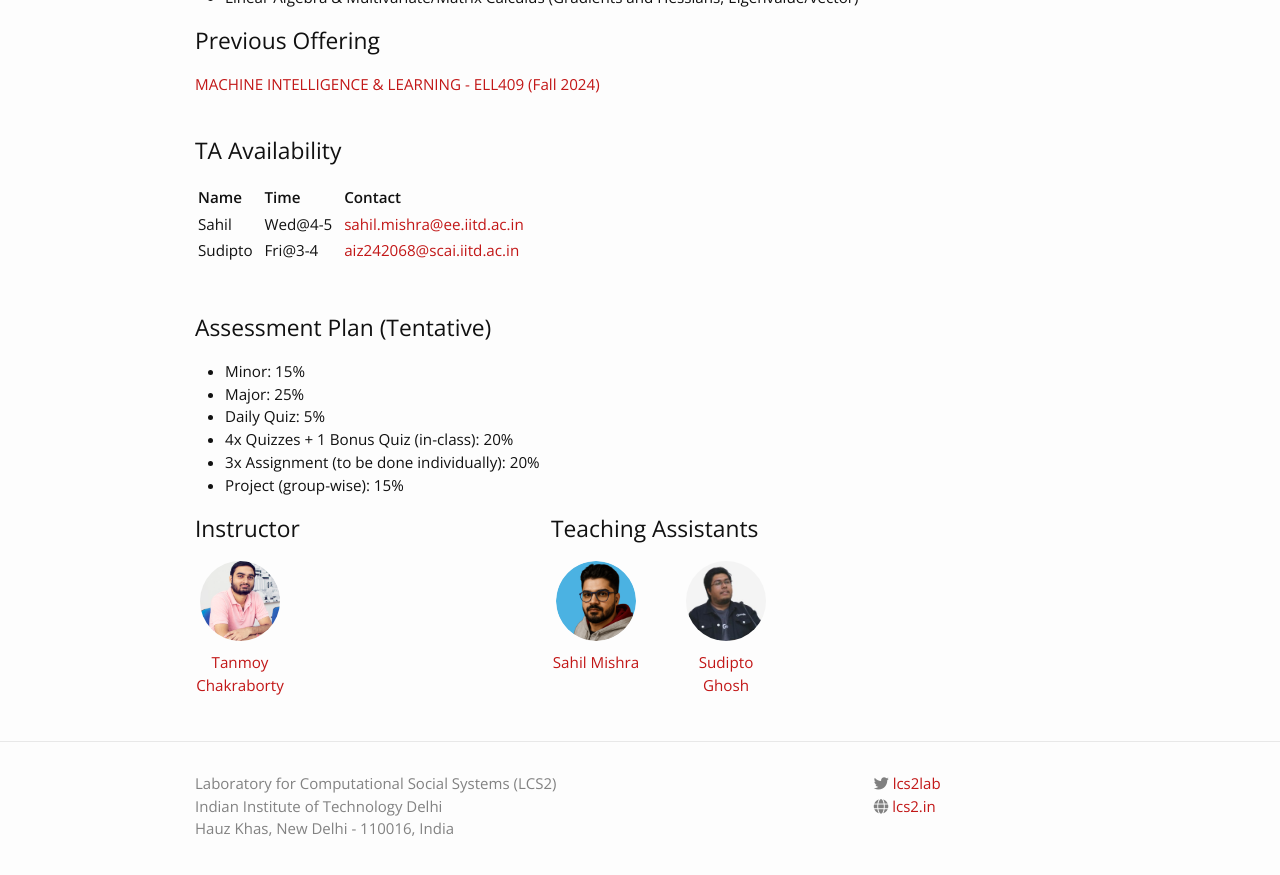
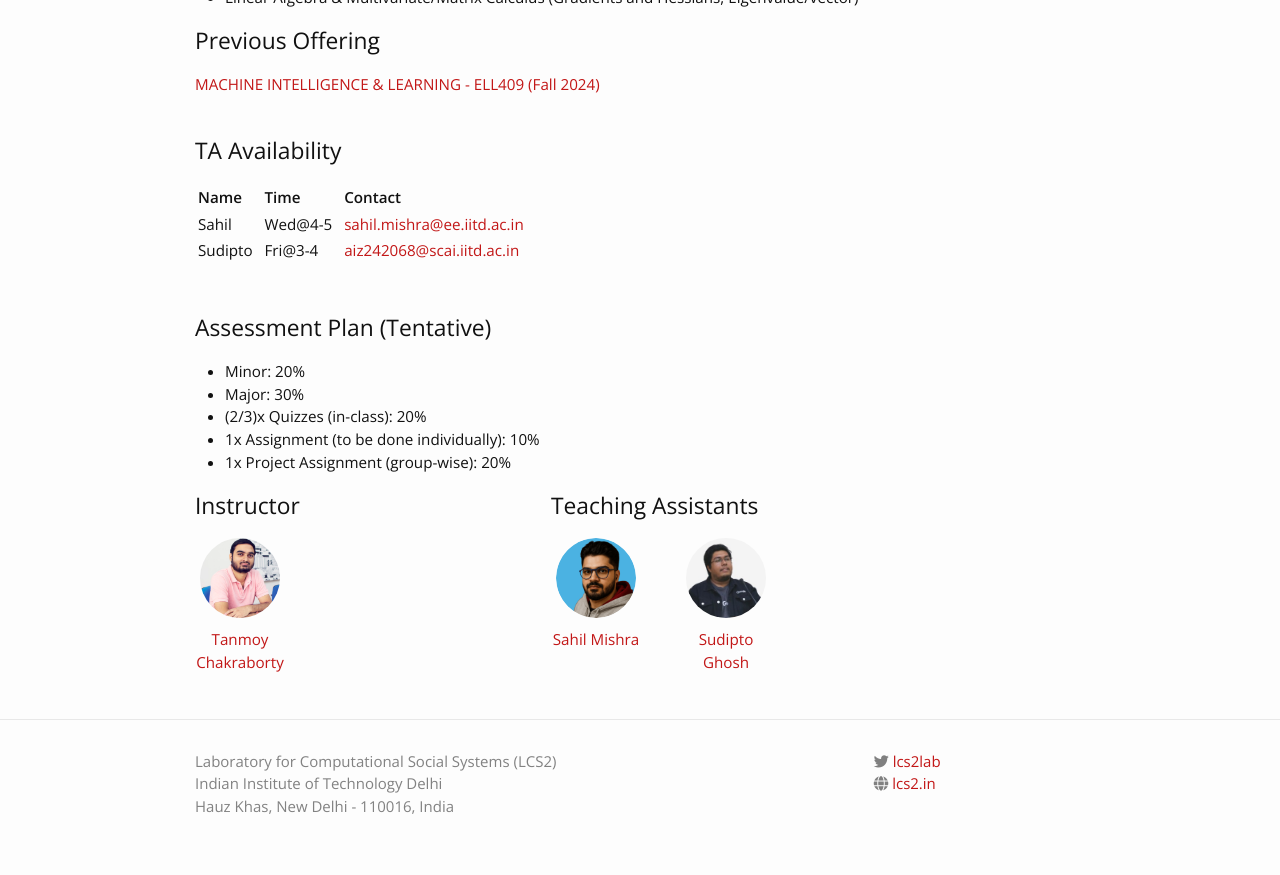
Before and after one commit to lcs2-iitd/ELL409-2501, a Jekyll site: the page built from index.md, in a window 1280 px wide and 900 px high, scrolled down 728 px. Shown: the top 875 px of the window. Built offline with Jekyll 4.4.1, drawn with Linux system fonts in a browser that asks for light colours; nearby versions of some CDN libraries.

Commit message:
Update home.html

```diff
--- a/_layouts/home.html
+++ b/_layouts/home.html
@@ -6,7 +6,6 @@ layout: default
 
     <h1>{{ site.course_name }} <br /> <span style="font-size: 20px;color: #0006;"> {{ site.course_semester }} </span>
     </h1>
-
     {% include announcements.html %}
     <br />
 
@@ -17,7 +16,7 @@ layout: default
 
 
     <h2>Previous Offering</h2>
-    <p><a href="http://lcs2.in/ml2401" target="_blank">MACHINE INTELLIGENCE & LEARNING - ELL409 (Fall 2024)</a></p>
+    <p><a href="https://lcs2.in/ml2401" target="_blank">MACHINE INTELLIGENCE & LEARNING - ELL409 (Fall 2024)</a></p>
 
 
     <br>
@@ -43,12 +42,11 @@ layout: default
     <br>
     <h2>Assessment Plan (Tentative)</h2>
     <ul>
-        <li>Minor: 15%</li>
-        <li>Major: 25%</li>
-        <li>Daily Quiz: 5%</li>
-        <li>4x Quizzes + 1 Bonus Quiz (in-class): 20%</li>
-        <li>3x Assignment (to be done individually): 20%</li>
-        <li>Project (group-wise): 15%</li>
+        <li>Minor: 20%</li>
+        <li>Major: 30%</li>
+        <li>(2/3)x Quizzes (in-class): 20%</li>
+        <li>1x Assignment (to be done individually): 10%</li>
+        <li>1x Project Assignment (group-wise): 20%</li>
     </ul>
 
 
```
